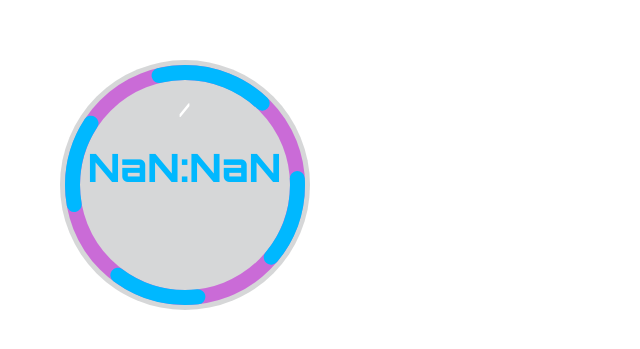
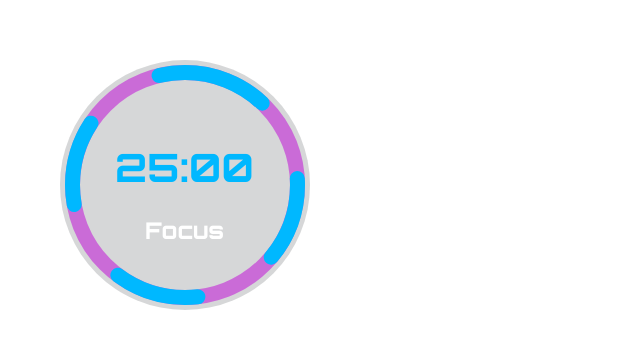
Before and after one commit to PilarCha/Vue-Pomodoro, a Vue app: page / in a window 1280 px wide. Shown: the part 215-564 px from the top of the page, without its empty margins (0-640 px from the left). Built offline with nearby package versions, Linux system fonts and the light colour scheme.

Commit message:
succesfully integrated store into the application

```diff
--- a/src/store.js
+++ b/src/store.js
@@ -5,12 +5,11 @@ Vue.use(Vuex);
 
 export default new Vuex.Store({
   state: {
-    timerSettings:
-    {
-      timeLimit: 1500,
-      currentPhase: 'Focus',
-      totalRounds:3,
-    }
+    loading: false,
+    timeLimit: 1500,
+    currentPhase: 'Focus',
+    totalRounds:3,
+    currentRound:0
   },
 
   getters: {
@@ -26,7 +25,6 @@ export default new Vuex.Store({
     currentRound: state => {
       return state.currentRound
     }
-
   },
 
   mutations: {
--- a/src/views/Timer.vue
+++ b/src/views/Timer.vue
@@ -32,7 +32,8 @@
                   </div>
                 </transition>
               </div> -->
-              <h3 class = "round-counter" >{{currentRound}} / {{totalRounds}}</h3>
+
+              <h3 class = "round-counter" v-if="$store.getters.currentRound" >{{currentRound}} / {{totalRounds}}</h3>
              <span id="base-timer-label" v-bind:class = "remainingPathColor">{{formatTime(timeLeft)}}</span>
              <h3 class ="current-phase" @click="paused = !paused">{{currentPhase}}</h3>
            </div>
@@ -85,7 +86,7 @@ export default {
   },
 
   computed: {
-    ...mapGetters({timelimit:'timeLimit',currentPhase:'currentPhase',totalRounds:'totalRounds',currentRound:'currentRound'})
+    ...mapGetters(['timeLimit','currentPhase','totalRounds','currentRound'])
 
   },
 
```
